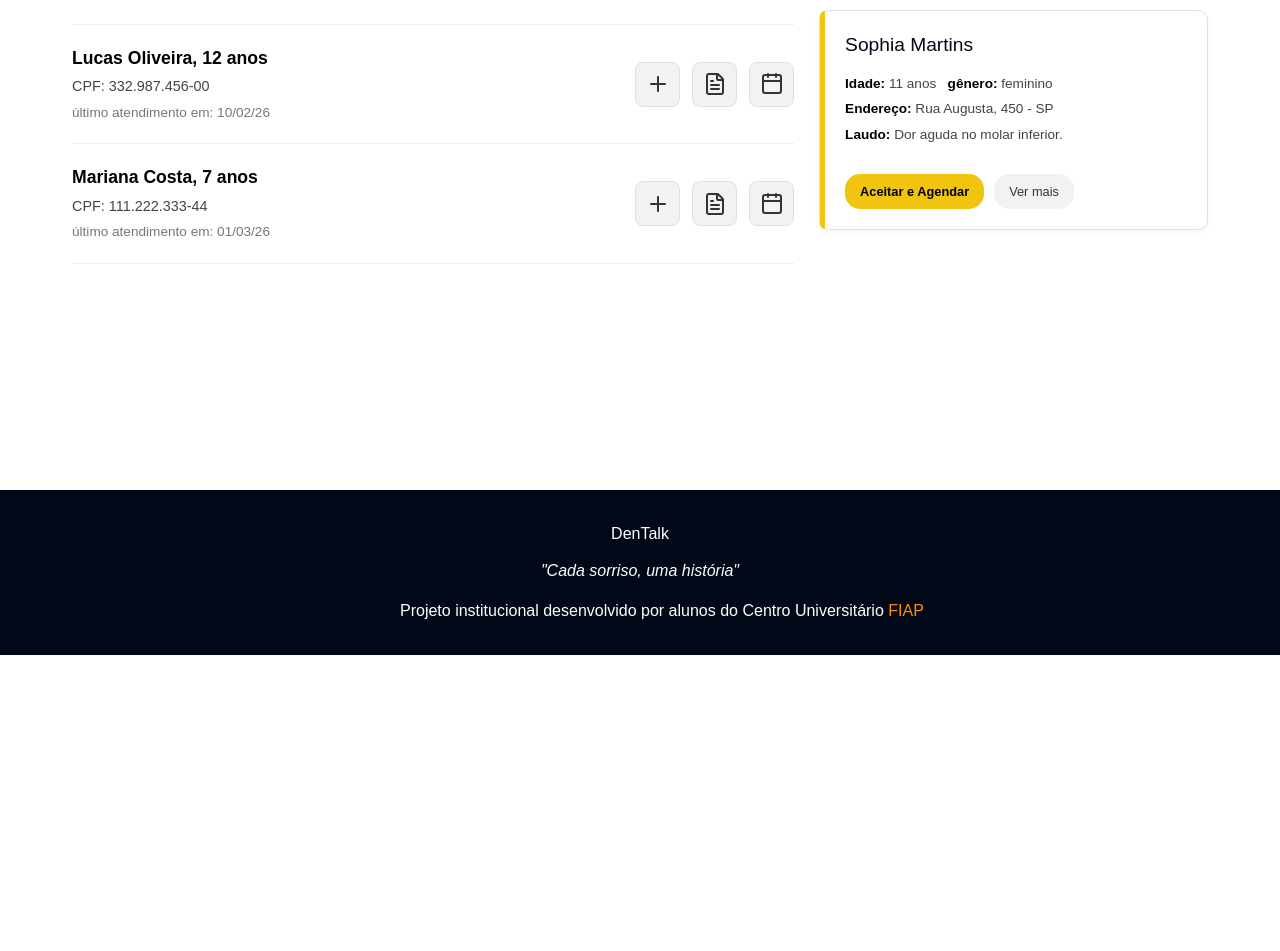
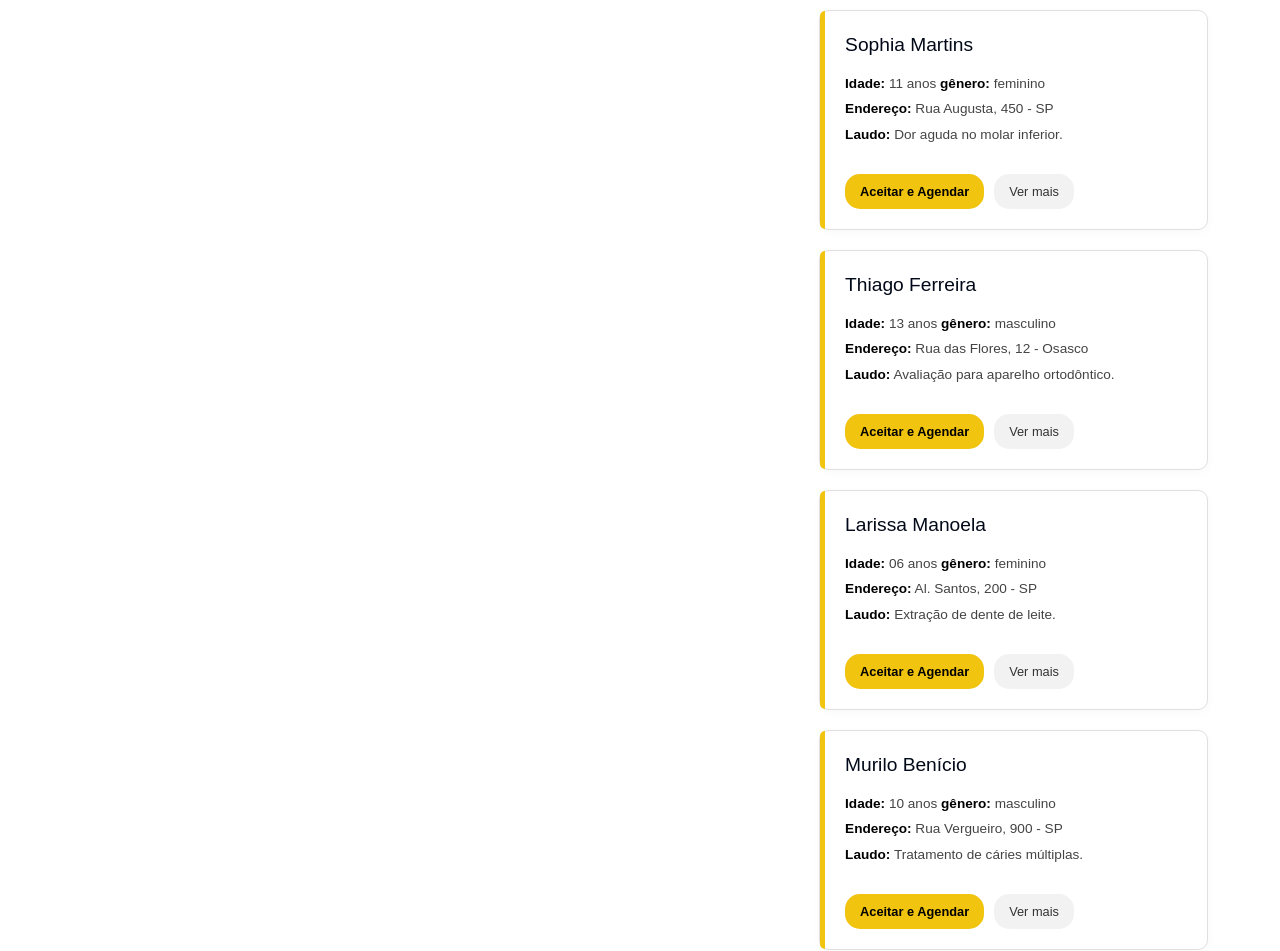
Before and after one commit to Moonnax/Dentalk, a React (Vite) app: page /meus-pacientes in a window 1280 px wide. Shown: the part 438-1389 px from the top of the page. Before the commit the page ends 1093 px from the top, so only its background shows below. Built offline with nearby package versions, Linux system fonts and the light colour scheme.

Commit message:
ajustes na conversao para react pagina meus pacientes

```diff
--- a/src/pages/Voluntario/Vmeuspacientes/Vmeuspacientes.tsx
+++ b/src/pages/Voluntario/Vmeuspacientes/Vmeuspacientes.tsx
@@ -1,8 +1,9 @@
-import { Bell, LogOut, Menu, Plus, FileText, Calendar, Search } from "lucide-react";
+import { Search } from "lucide-react";
 import HeaderVoluntario from "../../../components/HeaderVoluntario/HeaderVoluntario";
-import Footer from '../../../components/Footer/Footer';
+import Footer from "../../../components/Footer/Footer";
+import PacienteItem from "../../../components/PacienteItem/PacienteItem";
 
-import "./Vmeuspacientes.css"
+import "./VMeusPacientes.css";
 
 export default function VMeusPacientes() {
   return (
@@ -12,78 +13,260 @@ export default function VMeusPacientes() {
       <main className="dashboard_container">
         <div className="layout_grid_fixo">
 
-          {/* ESQUERDA */}
           <section className="coluna_pacientes">
             <h1>Meus Pacientes</h1>
 
             <div className="simular_busca">
-              <Search />
+              <Search size={18} />
               <span>Pesquisar cpf ou nome...</span>
             </div>
 
             <div className="area_filtros">
-              <button className="btn_filtro ativo">Todos</button>
+              <button className="btn_filtro">Todos</button>
               <button className="btn_filtro">Aguardando Retorno</button>
               <button className="btn_filtro">Agendado</button>
             </div>
 
             <div className="tabela_pacientes_lista">
 
-              {[
-                { nome: "Ana Beatriz Silva", idade: 8, cpf: "455.123.789-11", data: "15/03/26" },
-                { nome: "Lucas Oliveira", idade: 12, cpf: "332.987.456-00", data: "10/02/26" },
-                { nome: "Mariana Costa", idade: 7, cpf: "111.222.333-44", data: "01/03/26" },
-              ].map((p, i) => (
-                <div className="linha_paciente" key={i}>
-                  <div className="info_paciente_bloco">
-                    <span className="p_nome">{p.nome},</span>
-                    <span className="p_idade"> {p.idade} anos</span>
-                    <p className="p_cpf">CPF: {p.cpf}</p>
-                    <p className="p_atendimento">último atendimento em: {p.data}</p>
-                  </div>
+              <PacienteItem
+                nome="Ana Beatriz Silva"
+                idade={8}
+                cpf="455.123.789-11"
+                data="15/03/26"
+              />
 
-                  <div className="acoes_paciente_bloco">
-                    <button className="btn_acao_circulo"><Plus /></button>
-                    <button className="btn_acao_circulo"><FileText /></button>
-                    <button className="btn_acao_circulo"><Calendar /></button>
-                  </div>
-                </div>
-              ))}
+              <PacienteItem
+                nome="Lucas Oliveira"
+                idade={12}
+                cpf="332.987.456-00"
+                data="10/02/26"
+              />
+
+              <PacienteItem
+                nome="Mariana Costa"
+                idade={7}
+                cpf="111.222.333-44"
+                data="01/03/26"
+              />
+
+              <PacienteItem
+                nome="João Pedro Santos"
+                idade={10}
+                cpf="222.333.444-55"
+                data="20/03/26"
+              />
+
+              <PacienteItem
+                nome="Beatriz Souza"
+                idade={9}
+                cpf="999.888.777-66"
+                data="05/03/26"
+              />
+
+              <PacienteItem
+                nome="Enzo Lima"
+                idade={11}
+                cpf="777.666.555-44"
+                data="18/03/26"
+              />
+
+              <PacienteItem
+                nome="Clara Mendes"
+                idade={13}
+                cpf="555.444.333-22"
+                data="12/03/26"
+              />
+
+              <PacienteItem
+                nome="Gustavo Rocha"
+                idade={6}
+                cpf="888.777.111-00"
+                data="22/02/26"
+              />
+
+              <PacienteItem
+                nome="Valentina Silva"
+                idade={7}
+                cpf="333.444.999-88"
+                data="14/03/26"
+              />
+
+              <PacienteItem
+                nome="Felipe Augusto"
+                idade={14}
+                cpf="121.232.343-45"
+                data="01/02/26"
+              />
 
             </div>
           </section>
 
-          {/* DIREITA */}
           <aside className="coluna_encaminhados">
+
             <h1>Encaminhados</h1>
 
-            {[
-              { nome: "Enzo Gabriel", idade: 9, genero: "masculino", endereco: "Av. Paulista, 1000 - SP", laudo: "Limpeza e avaliação de canal." },
-              { nome: "Sophia Martins", idade: 11, genero: "feminino", endereco: "Rua Augusta, 450 - SP", laudo: "Dor aguda no molar inferior." },
-            ].map((p, i) => (
-              <div className="card_encaminhado_p" key={i}>
-                <div className="borda_lateral"></div>
+            <div className="card_encaminhado_p">
+              <div className="borda_lateral"></div>
 
-                <div className="conteudo_card_p">
-                  <h3>{p.nome}</h3>
-                  <p><strong>Idade:</strong> {p.idade} anos &nbsp; <strong>gênero:</strong> {p.genero}</p>
-                  <p><strong>Endereço:</strong> {p.endereco}</p>
-                  <p><strong>Laudo:</strong> {p.laudo}</p>
+              <div className="conteudo_card_p">
+                <h3>Enzo Gabriel</h3>
 
-                  <div className="botoes_card_p">
-                    <button className="btn-amarelo-p">Aceitar e Agendar</button>
-                    <button className="btn-cinza-p">Ver mais</button>
-                  </div>
+                <p>
+                  <strong>Idade:</strong> 09 anos
+                  <strong className="genero"> gênero:</strong> masculino
+                </p>
+
+                <p>
+                  <strong>Endereço:</strong> Av. Paulista, 1000 - SP
+                </p>
+
+                <p>
+                  <strong>Laudo:</strong> Limpeza e avaliação de canal.
+                </p>
+
+                <div className="botoes_card_p">
+                  <button className="btn-amarelo-p">
+                    Aceitar e Agendar
+                  </button>
+
+                  <button className="btn-cinza-p">
+                    Ver mais
+                  </button>
                 </div>
               </div>
-            ))}
+            </div>
+
+            <div className="card_encaminhado_p">
+              <div className="borda_lateral"></div>
+
+              <div className="conteudo_card_p">
+                <h3>Sophia Martins</h3>
+
+                <p>
+                  <strong>Idade:</strong> 11 anos
+                  <strong className="genero"> gênero:</strong> feminino
+                </p>
+
+                <p>
+                  <strong>Endereço:</strong> Rua Augusta, 450 - SP
+                </p>
+
+                <p>
+                  <strong>Laudo:</strong> Dor aguda no molar inferior.
+                </p>
+
+                <div className="botoes_card_p">
+                  <button className="btn-amarelo-p">
+                    Aceitar e Agendar
+                  </button>
+
+                  <button className="btn-cinza-p">
+                    Ver mais
+                  </button>
+                </div>
+              </div>
+            </div>
+
+            <div className="card_encaminhado_p">
+              <div className="borda_lateral"></div>
+
+              <div className="conteudo_card_p">
+                <h3>Thiago Ferreira</h3>
+
+                <p>
+                  <strong>Idade:</strong> 13 anos
+                  <strong className="genero"> gênero:</strong> masculino
+                </p>
+
+                <p>
+                  <strong>Endereço:</strong> Rua das Flores, 12 - Osasco
+                </p>
+
+                <p>
+                  <strong>Laudo:</strong> Avaliação para aparelho ortodôntico.
+                </p>
+
+                <div className="botoes_card_p">
+                  <button className="btn-amarelo-p">
+                    Aceitar e Agendar
+                  </button>
+
+                  <button className="btn-cinza-p">
+                    Ver mais
+                  </button>
+                </div>
+              </div>
+            </div>
+
+            <div className="card_encaminhado_p">
+              <div className="borda_lateral"></div>
+
+              <div className="conteudo_card_p">
+                <h3>Larissa Manoela</h3>
+
+                <p>
+                  <strong>Idade:</strong> 06 anos
+                  <strong className="genero"> gênero:</strong> feminino
+                </p>
+
+                <p>
+                  <strong>Endereço:</strong> Al. Santos, 200 - SP
+                </p>
+
+                <p>
+                  <strong>Laudo:</strong> Extração de dente de leite.
+                </p>
+
+                <div className="botoes_card_p">
+                  <button className="btn-amarelo-p">
+                    Aceitar e Agendar
+                  </button>
+
+                  <button className="btn-cinza-p">
+                    Ver mais
+                  </button>
+                </div>
+              </div>
+            </div>
+
+            <div className="card_encaminhado_p">
+              <div className="borda_lateral"></div>
+
+              <div className="conteudo_card_p">
+                <h3>Murilo Benício</h3>
+
+                <p>
+                  <strong>Idade:</strong> 10 anos
+                  <strong className="genero"> gênero:</strong> masculino
+                </p>
+
+                <p>
+                  <strong>Endereço:</strong> Rua Vergueiro, 900 - SP
+                </p>
+
+                <p>
+                  <strong>Laudo:</strong> Tratamento de cáries múltiplas.
+                </p>
+
+                <div className="botoes_card_p">
+                  <button className="btn-amarelo-p">
+                    Aceitar e Agendar
+                  </button>
+
+                  <button className="btn-cinza-p">
+                    Ver mais
+                  </button>
+                </div>
+              </div>
+            </div>
 
           </aside>
+
         </div>
       </main>
 
       <Footer />
-
     </>
   );
 }
```
Also changed, not shown: src/pages/Voluntario/Vmeuspacientes/Vmeuspacientes.css (+59 -143 lines).
